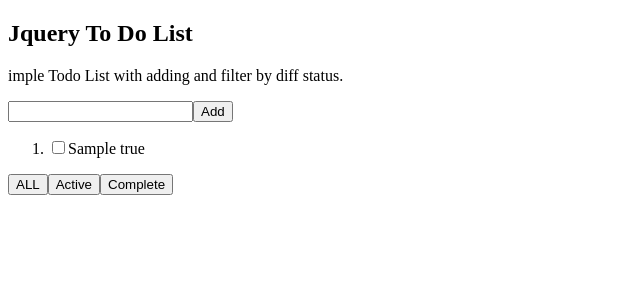
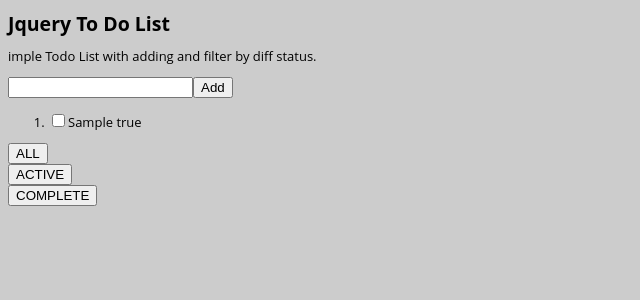
Before and after one commit to zzwgo/Vue-Todo-List-2019-7-19-9-27-8-136, a Vue app in the folder demo/: page / in a window 1280 px wide. Both pictures are taken after typing "Sample" into the empty fields and a click on the button "Add". Shown: the top 300 px of the page, without its empty margins (0-640 px from the left). Built offline with nearby package versions, Linux system fonts and the light colour scheme.

Commit message:
Refactor： refactor components

```diff
--- a/demo/src/App.vue
+++ b/demo/src/App.vue
@@ -12,3 +12,10 @@
   }
 }
 </script>
+<style>
+#app {
+    font: normal normal 13px/16px "Open Sans", sans-serif;
+    background: #ccc;
+        display: block;
+}
+</style>
--- /dev/null
+++ b/demo/src/assets/Bus.js
@@ -0,0 +1,3 @@
+import Vue from 'vue'
+var  VueEvent = new Vue()
+export default VueEvent
--- a/demo/src/components/Body.vue
+++ b/demo/src/components/Body.vue
@@ -1,43 +1,51 @@
 <template>
   <div>
-    <InputBar @change="updateList($event)"></InputBar>
-    <ListContainer :items="items" :statusItems="statusItems" :All="All" ></ListContainer>
-
-    <button @click="chooseAll">ALL</button>
-    <button @click="chooseActive">Active</button>
-    <button @click="chooseComplete">Complete</button>
+    <InputBar @getItem="addItem($event)"></InputBar>
+    <ListContainer :items="chooseItems"></ListContainer>
   </div>
 </template>
 <script>
+import bus from "../assets/BUS";
 import InputBar from "./InputBar";
 import ListContainer from "./ListContainer";
 export default {
   name: "Body",
   data: function() {
     return {
+      nextTodoId: 0,
       items: [],
-      statusItems: [],
-      All: true
+      status: ""
     };
+  },
+  mounted() {
+    bus.$on("status", msg => {
+      this.status = msg;
+    });
   },
   components: {
     InputBar,
     ListContainer
   },
+  computed: {
+    chooseItems() {
+      switch (this.status) {
+        case "ACTIVE":
+          return this.items.filter(item => item.active === true);
+        case "COMPLETE":
+          return this.items.filter(item => item.active === false);
+        case "ALL":
+        default:
+          return this.items;
+      }
+    }
+  },
   methods: {
-    updateList(val) {
-      this.items = val;
-    },
-    chooseAll() {
-      this.All = true;
-    },
-    chooseComplete() {
-      this.All = false;
-      this.statusItems = this.items.filter(item => item.active === false);
-    },
-    chooseActive() {
-      this.All = false;
-      this.statusItems = this.items.filter(item => item.active === true);
+    addItem(val) {
+      this.items.push({
+        id: this.nextTodoId++,
+        value: val,
+        active: true
+      });
     }
   }
 };
--- a/demo/src/components/Footer.vue
+++ b/demo/src/components/Footer.vue
@@ -1,13 +1,28 @@
 <template>
-
+  <div>
+      <MyButton status="ALL" @changeStatus="changeStatus($event)">ALL</MyButton>
+      <MyButton status="ACTIVE" @changeStatus="changeStatus($event)">Active</MyButton>
+      <MyButton status="COMPLETE" @changeStatus="changeStatus($event)">Complete</MyButton>
+  </div>
 </template>
 <script>
+import bus from "../assets/BUS";
+import MyButton from "./MyButton";
 export default {
-    name:"Footer",
-    data:function(){
-        return{
-
-        };
-    },
-}
+  name: "Footer",
+  data: function() {
+    return {
+      status: ""
+    };
+  },
+  methods: {
+    changeStatus(val) {
+      this.status = val;
+      bus.$emit("status", this.status);
+    }
+  },
+  components: {
+    MyButton
+  }
+};
 </script>
--- a/demo/src/components/InputBar.vue
+++ b/demo/src/components/InputBar.vue
@@ -1,7 +1,7 @@
 <template>
   <div id="inputBar">
-    <input v-model="item" placeholder=" " @keydown.enter="addItem" />
-    <button @click="addItem">Add</button>
+    <input v-model="item"  @keydown.enter="getItem" />
+    <button @click="getItem">Add</button>
   </div>
 </template>
 <script>
@@ -9,20 +9,13 @@
   name: "inputBar",
   data: function() {
     return {
-      nextTodoId: 0,
-      items: [],
       item: ""
     };
   },
   methods: {
-    addItem() {
-      this.items.push({
-        id: this.nextTodoId++,
-        value: this.item,
-        active: true
-      });
+    getItem() {
+      this.$emit("getItem", this.item);
       this.item = "";
-      this.$emit("change", this.items);
     }
   }
 };
--- a/demo/src/components/ListContainer.vue
+++ b/demo/src/components/ListContainer.vue
@@ -1,18 +1,10 @@
 <template>
   <div>
     <ol id="example">
-      <div v-if="All">
-        <li v-for="item in items" :key="item.id">
-          <input type="checkbox" @change="changeStatus(item.id)" />
-          <span>{{ item.value }} {{ item.active }}</span>
-        </li>
-      </div>
-      <div v-else>
-        <li v-for="item in statusItems" :key="item.id">
-          <input type="checkbox" @change="changeStatus(item.id)" />
-          <span>{{ item.value }} {{ item.active }}</span>
-        </li>
-      </div>
+      <li v-for="item in items" :key="item.id">
+        <input type="checkbox" @change="changeStatus(item.id)" />
+        <span>{{ item.value }} {{ item.active }}</span>
+      </li>
     </ol>
   </div>
 </template>
@@ -21,20 +13,17 @@
   name: "ListContainer",
   data: function() {
     return {
-      item: "",
+      item: ""
     };
   },
   props: {
     items: Array,
-    statusItems:Array,
-    All:Boolean
   },
   methods: {
     changeStatus(id) {
       this.items.find(it => it.id === id).active =
         this.items.find(it => it.id === id).active === true ? false : true;
-    },
-
+    }
   }
 };
 </script>
--- /dev/null
+++ b/demo/src/components/MyButton.vue
@@ -0,0 +1,22 @@
+<template>
+  <div>
+    <button @click="changeStatus">{{status}}</button>
+  </div>
+</template>
+<script>
+export default {
+  name: "MyButton",
+  data: function() {
+    return {
+    };
+  },
+  methods: {
+    changeStatus() {
+      this.$emit("changeStatus", this.status);
+    }
+  },
+  props: {
+    status: ""
+  }
+};
+</script>
--- a/demo/src/components/todoList.vue
+++ b/demo/src/components/todoList.vue
@@ -1,8 +1,8 @@
 <template>
   <div id="todoList">
-    <Title/>
-    <Body/>
-
+    <Title></Title>
+    <Body></Body>
+    <Footer></Footer>
   </div>
 </template>
 <script>
@@ -24,3 +24,9 @@
   }
 };
 </script>
+<style>
+body {
+    font: normal normal 13px/16px "Open Sans", sans-serif;
+    background: #ccc;
+}
+</style>
```
